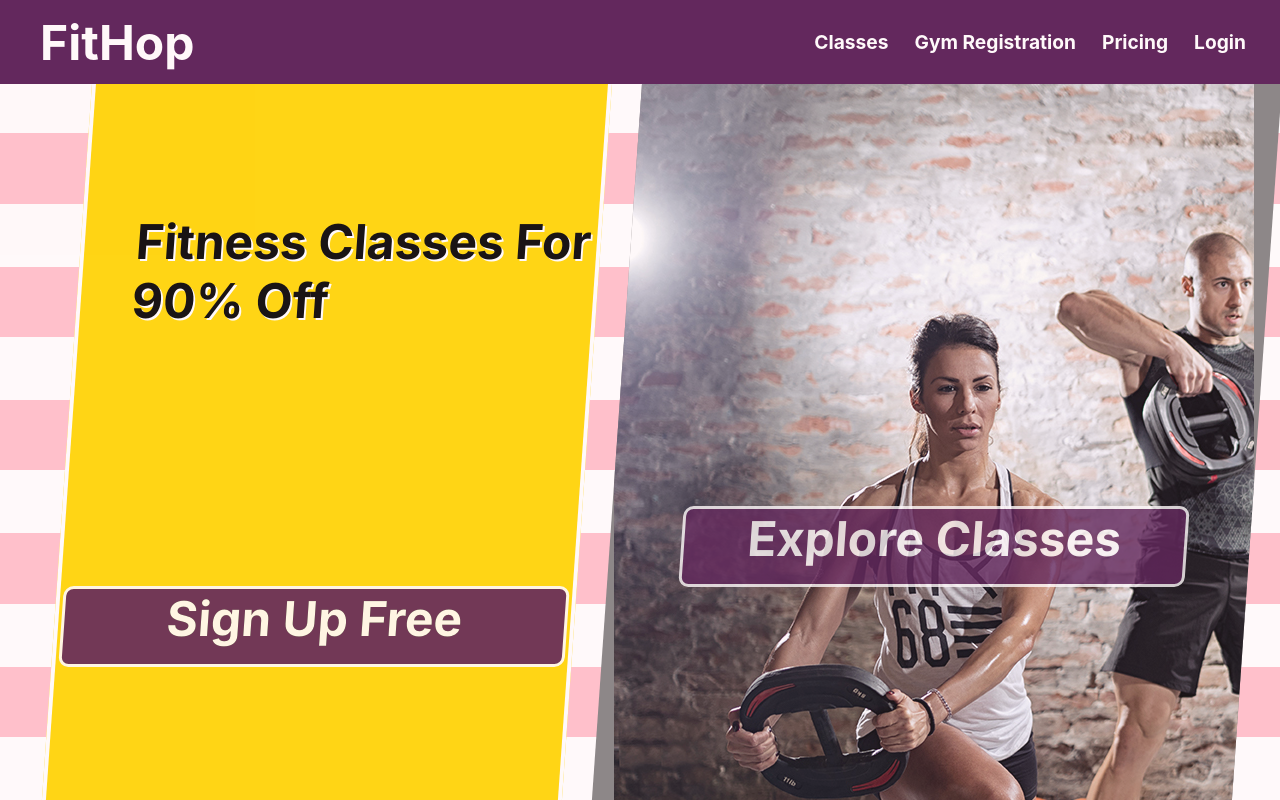
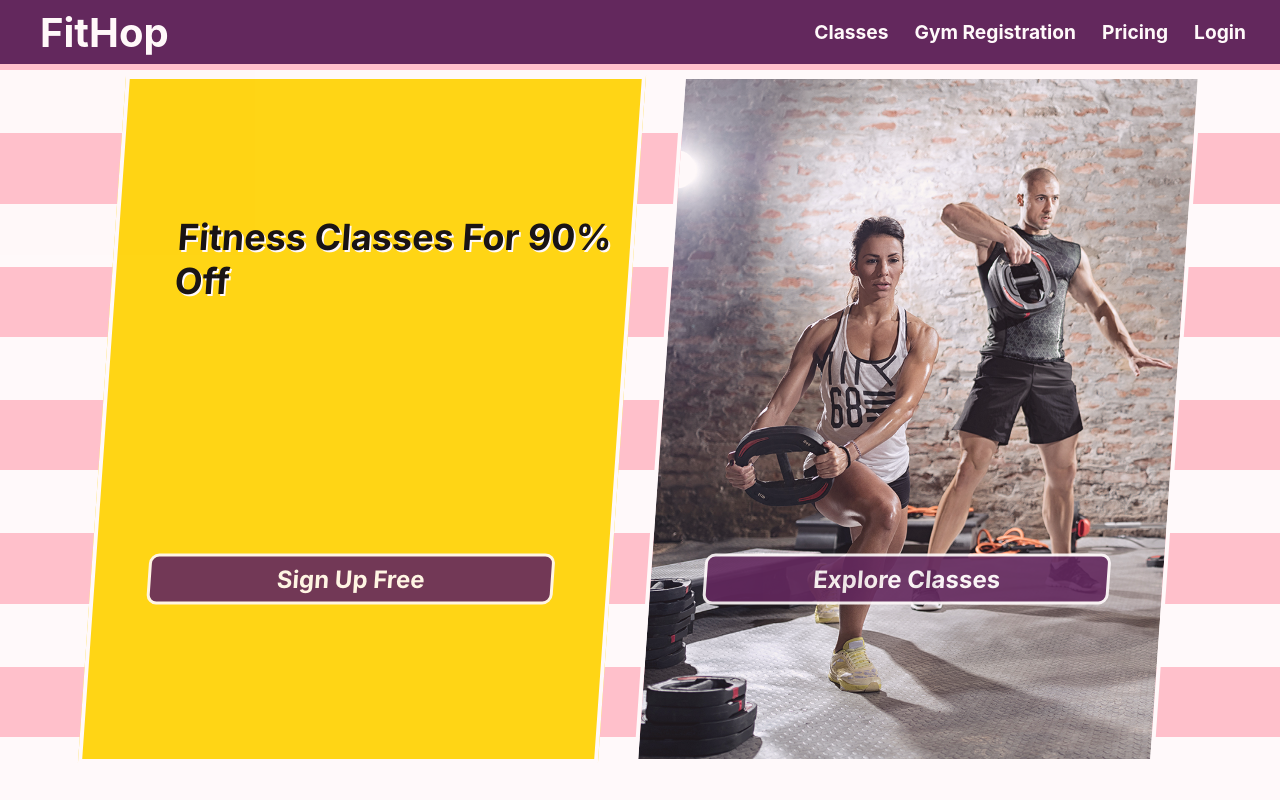
Before and after one commit to taylorjayoung/fithop_frontend, a React (Create React App) app: page / in a window 1280 px wide. Built offline with nearby package versions, Linux system fonts and the light colour scheme; what google-maps-react, react-async-script-loader would draw is missing.

Commit message:
updated home page css

```diff
--- a/src/components/Home.css
+++ b/src/components/Home.css
@@ -3,119 +3,131 @@ body {
   opacity: 0.9;
   z-index: -100;
 }
+
 .Div1 {
   position: fixed;
   top: 0;
   left: 0;
-  margin-top: 84px;
-  margin-left: 5%;
-  height: 100%;
+  margin-top: 75px;
+  margin-left: 8%;
+  height: 85%;
   width: 40%;
   background: white;
   background: gold;
   transform: skewX(-4deg);
-  border-left: white solid 4px;
-  border-right: white solid 4px;
+  border: white solid 4px;
 }
+
+@media only screen and (max-width: 425px) {
+  .Div1 {
+    margin-left: 5%;
+    height: 40%;
+    width: 85%;
+    transform: skewX(0deg);
+  }
+}
+
 .Div2 {
   position: fixed;
   top: 0;
   right: 0;
-  margin-top: 84px;
-  margin-right: 2%;
-  height: 100%;
-  width: 50%;
+  margin-top: 75px;
+  margin-right: 8%;
+  height: 85%;
+  width: 40%;
   background: grey;
   z-index: -10;
   overflow: hidden;
   transform: skewX(-4deg);
+  border: white solid 4px;
 }
+
+@media only screen and (max-width: 425px) {
+  .Div2 {
+    top: 45%;
+    margin-left: 5%;
+    height: 40%;
+    width: 85%;
+    transform: skewX(0deg);
+  }
+}
+
 .ImageDiv {
   display: inline-block;
   background-image: url("../resources/images/fitness-5.jpg");
+  background-size: cover;
   height: 100%;
   width: 100%;
-  transform: skewX(4deg);
+}
+
+.ExploreClassesDiv {
+  position: absolute;
+  width: 100%;
+  height: 100%;
 }
 
 .ExploreClassesLink {
   color: white;
-  font-size: 3em;
+  cursor: pointer;
   font-weight: bold;
-  margin: 0;
-  cursor: pointer;
+  width: 75%;
+  background-color: #521751;
+  text-align: center;
+  border-radius: 10px;
+  font-size: 1.5em;
+  border: 3px solid white;
+  opacity: 0.9;
+  padding: .5rem;
+  position: relative;
+  top: 70%;
+  left: 50%;
+  transform: translate(-50%, -50%);
 }
-.ExploreClassesDiv:hover {
+.ExploreClassesLink:hover {
   border-color: yellow;
   text-decoration: none;
-}
-
-.ExploreClassesDiv:hover p {
   color: yellow;
-}
-
-.ExploreClassesDiv {
-  width: 500px;
-  height: 75px;
-  margin: auto;
-  text-align: center;
-  background-color: #521751;
-  margin: auto;
-  opacity: 0.8;
-  border-radius: 10px;
-  margin-top: 66%;
-  border: 3px solid white;
-  transform: skewX(-4deg);
 }
 
 .SolganDiv {
   font-weight: bold;
-  font-size: 3rem;
+  font-size: 2.25rem;
   text-shadow: 1;
   text-shadow: 2px 2px white;
   margin-top: 25%;
   margin-left: 10%;
+  position: absolute;
+  padding: .5rem;
 }
 
 .SignUpDiv {
+  position: absolute;
+  width: 100%;
   height: 100%;
-  width: 100%;
-  font-weight: bold;
-  font-size: 3rem;
-  border: 0px 2px white;
-}
-
-.SignUpLinkDiv {
-  width: 500px;
-  height: 75px;
-  background-color: #521751;
-  margin: auto;
-  text-align: center;
-  margin: auto;
-  border-radius: 10px;
-  font-size: 1em;
-  margin-top: 50%;
-  border: 3px solid white;
-  opacity: 0.9;
 }
 
 .SignUpLink {
-  font-size: 1em;
   color: white;
-  text-shadow: 0 0 black;
-  justify-content: space-around;
-  box-sizing: border-box;
-  margin: 0;
   cursor: pointer;
+  font-weight: bold;
+  width: 75%;
+  background-color: #521751;
+  text-align: center;
+  border-radius: 10px;
+  font-size: 1.5em;
+  border: 3px solid white;
+  opacity: 0.9;
+  padding: .5rem;
+  position: relative;
+  top: 70%;
+  left: 50%;
+  transform: translate(-50%, -50%);
 }
 
-.SignUpLinkDiv:hover {
+.SignUpLink:hover {
   border-color: #521751;
   text-decoration: none;
   background: white;
-}
-
-.SignUpLinkDiv:hover p {
   color: #521751;
 }
 
--- a/src/components/Home.js
+++ b/src/components/Home.js
@@ -16,23 +16,26 @@ export default class Home extends Component {
           <div className="line" />
           <div className="line" />
         </div>
+
         <div className="HomeDiv">
+
           <div className="Div1">
             <div className="SolganDiv">
               <span>Fitness Classes </span>
               <span>For 90% Off </span>
             </div>
+
             <div className="SignUpDiv">
-              <div className="SignUpLinkDiv">
                 <p
                   className="SignUpLink"
                   onClick={this.props.handleClickSignUp}
                 >
                   Sign Up Free
                 </p>
-              </div>
             </div>
+
           </div>
+
           <div className="Div2">
             <div className="ImageDiv">
               <div className="ExploreClassesDiv">
@@ -45,6 +48,7 @@ export default class Home extends Component {
               </div>
             </div>
           </div>
+
         </div>
       </div>
     );
--- a/src/components/Toolbar/Toolbar.css
+++ b/src/components/Toolbar/Toolbar.css
@@ -4,7 +4,7 @@
   left: 0;
   width: 100%;
   background: #521751;
-  height: 84px;
+  height: 4rem;
   z-index: 100;
 }
 
@@ -37,6 +37,7 @@
 }
 .toolbar_items li {
   padding: 0.5rem;
+  font-size: 1rem;
 }
 
 .toolbar_logo a {
--- a/src/components/Toolbar/Toolbar.js
+++ b/src/components/Toolbar/Toolbar.js
@@ -9,7 +9,7 @@ const toolbar = props => (
         <DrawerToggleButton click={props.drawerClickHandler} />
       </div>
       <div className="toolbar_logo">
-        <a href="/" style={{ fontSize: "3rem", fontWeight: "bold" }}>
+        <a href="/" style={{ fontSize: "2.5rem", fontWeight: "bold" }}>
           FitHop
         </a>
       </div>
```
Also changed, not shown: 1 other file (tests, documents, lock files or other folders).
